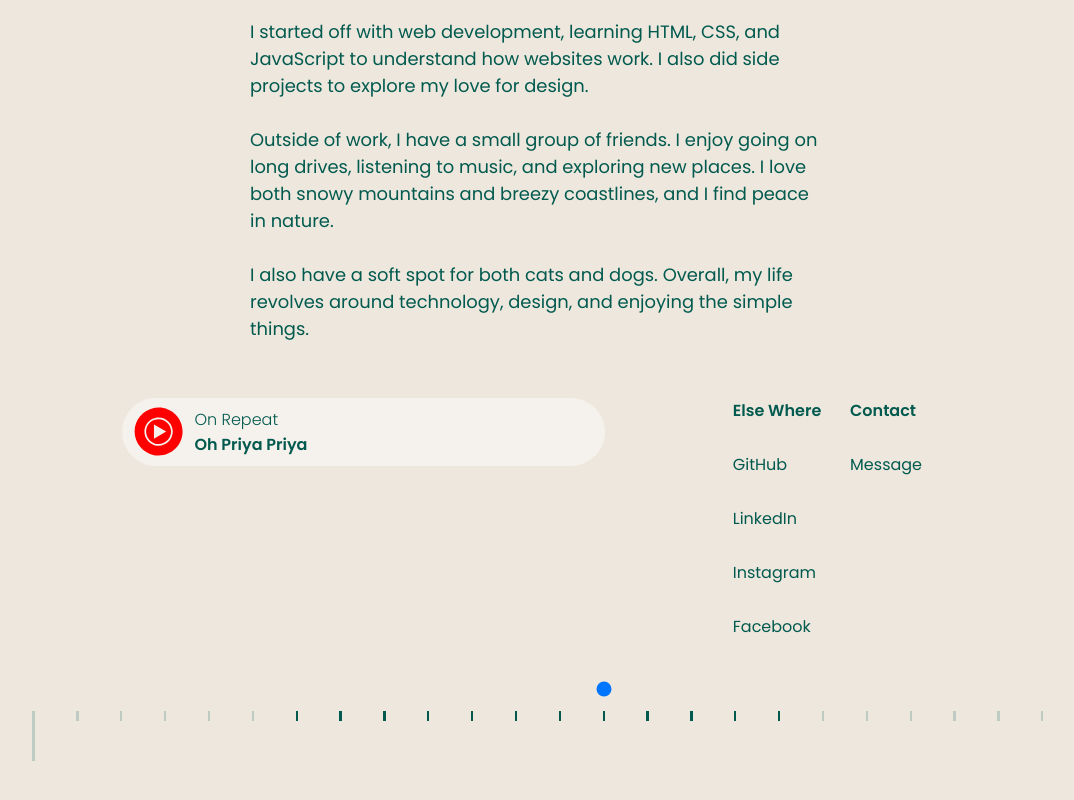
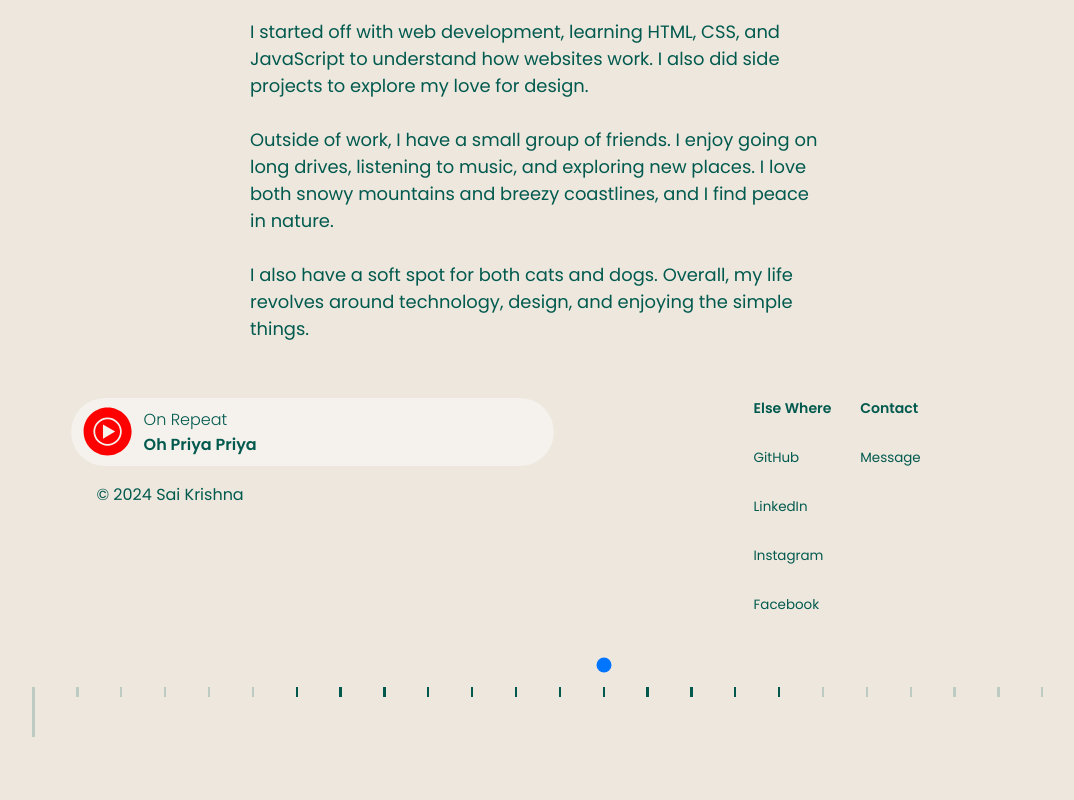
Before and after one commit to SaiKrishna6699/My-Portfolio, an Angular app: page /about in a window 1280 px wide. Shown: the part 1525-2325 px from the top of the page, without its empty margins (102-1176 px from the left). Built offline with nearby package versions, Linux system fonts and the light colour scheme.

Commit message:
Made changes for Footer

```diff
--- a/src/app/components/footer/footer.component.html
+++ b/src/app/components/footer/footer.component.html
@@ -14,6 +14,10 @@
                     <div class="line1">On Repeat</div>
                     <div class="line2">{{ currentSong.title }}</div>
                 </div>
+            </div>
+            <div class="content">
+                <p>&copy; <time datetime="2024">2024</time> Sai Krishna
+                </p>
             </div>
         </div>
         <div class="column col2">
--- a/src/app/components/footer/footer.component.scss
+++ b/src/app/components/footer/footer.component.scss
@@ -35,8 +35,11 @@ $slider-thumb-size: 50px;
                 width: 65%;
                 height: 100%;
 
+                flex-direction: column;
+
                 align-items: flex-start;
-                justify-content: flex-end;
+                justify-content: flex-start;
+                padding-left: 3.5vw;
 
 
                 .youtube {
@@ -79,6 +82,10 @@ $slider-thumb-size: 50px;
                         }
                     }
                 }
+
+                .content{
+                    margin-left: 2vw;
+                }
             }
 
             &.col2 {
@@ -98,13 +105,18 @@ $slider-thumb-size: 50px;
                         .link {
                             margin-bottom: 1.8rem;
                             cursor: pointer;
+                            transition: font-weight 0.1s ease-in-out;
+                            font-size: 1.05vw;
 
                             &:hover {
-                                color: darken($color: $slider-thumb-color, $amount: 0.5);
+                                color: lighten($color: $slider-thumb-color, $amount: 0.9);
+                                font-weight: 500;
+                                transition: font-weight 0.1s ease-in-out;
                             }
 
                             &.spl-link {
                                 font-weight: 600;
+                                font-size: 1.1vw;
                             }
                         }
                     }
```
